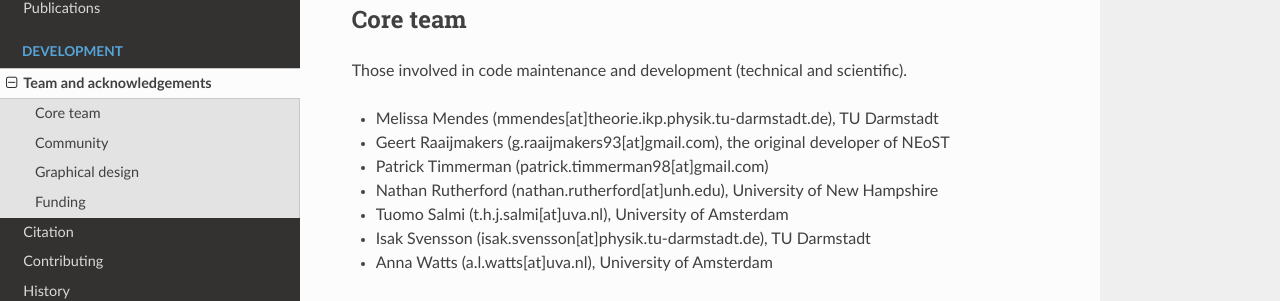
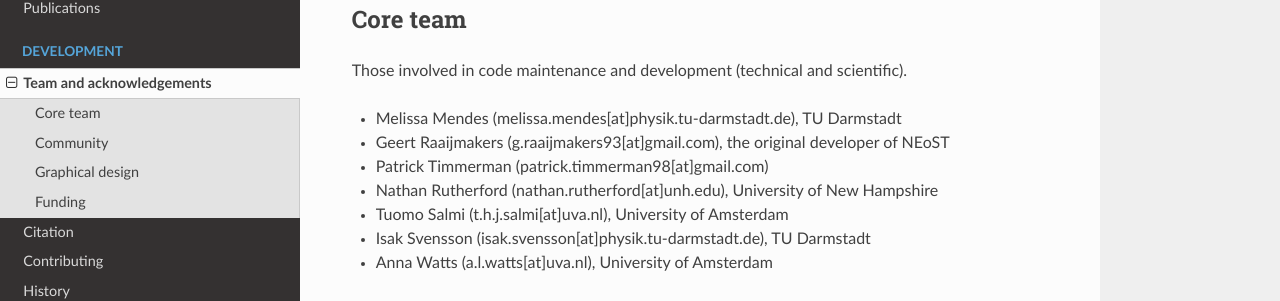
Before and after one commit to xpsi-group/neost, a Sphinx documentation site: the page built from docs/source/acknowledgements.rst, in a window 1280 px wide and 900 px high. Shown: the part 325-626 px from the top of the window. Built offline with Sphinx 7.4.7 and the Read the Docs theme 2.0.0, drawn with Linux system fonts in a browser that asks for light colours; pages that are not in the unit, such as notebooks, are missing from menus.

Commit message:
Update acknowledgements.rst

```diff
--- a/docs/source/acknowledgements.rst
+++ b/docs/source/acknowledgements.rst
@@ -18,7 +18,7 @@
 
 Those involved in code maintenance and development (technical and scientific).
 
-* Melissa Mendes (mmendes[at]theorie.ikp.physik.tu-darmstadt.de), TU Darmstadt
+* Melissa Mendes (melissa.mendes[at]physik.tu-darmstadt.de), TU Darmstadt
 * Geert Raaijmakers (g.raaijmakers93[at]gmail.com), the original developer of NEoST
 * Patrick Timmerman (patrick.timmerman98[at]gmail.com)
 * Nathan Rutherford (nathan.rutherford[at]unh.edu), University of New Hampshire
```
